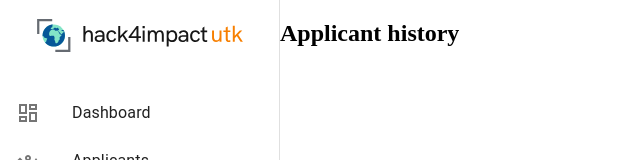
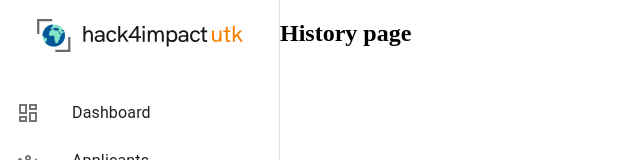
Before and after one commit to hack4impact-utk/internal-applications, a Next.js app in the folder apps/applicant-tracking/: page /applicants/history in a window 1280 px wide. Shown: the top 160 px of the page, without its empty margins (0-640 px from the left). Built offline with nearby package versions, Linux system fonts and the light colour scheme.

Commit message:
Added history page in applicants folder.

```diff
--- /dev/null
+++ b/apps/applicant-tracking/src/app/applicants/history/page.tsx
@@ -0,0 +1,3 @@
+export default function HistoryPage() {
+    return <h1>History page</h1>
+  }
```
